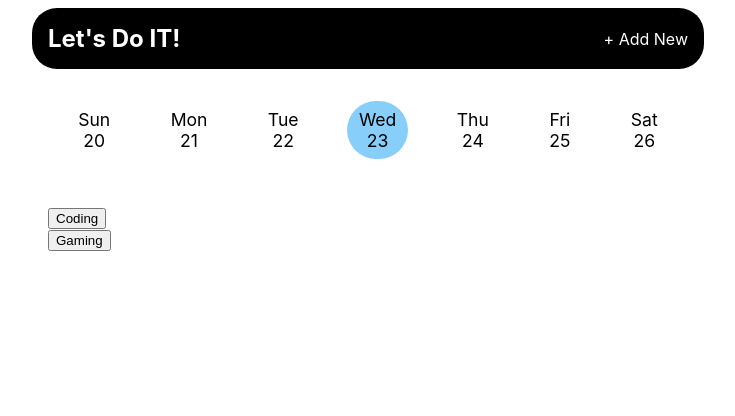
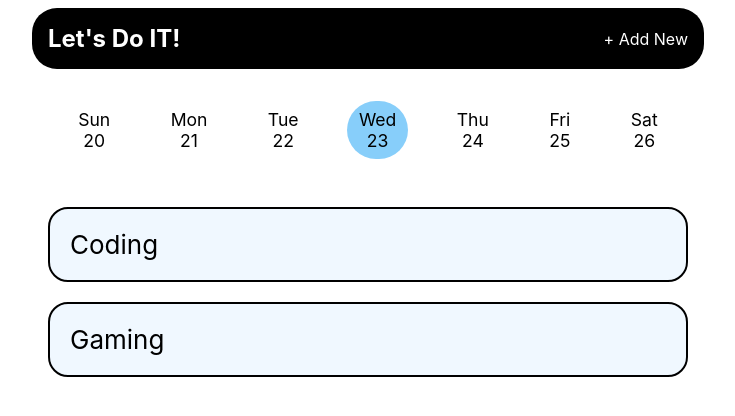
Before and after one commit to rezaaebraahimi/lets-do-it, a Flask app: page / in a window 1280 px wide. Shown: the top 416 px of the page, without its empty margins (272-1007 px from the left). Run offline with Flask 2, Linux system fonts and the light colour scheme; parts of the project's set-up code (start-up, migrations or seed data) failed here and were passed over; some web fonts are replaced.

Commit message:
upgrade-1.0.1

```diff
--- a/app.py
+++ b/app.py
@@ -42,7 +42,7 @@ def add_habit():
                            selected_date=datetime.date.today())
 
 
-@app.route("/complete", method=["POST", "GET"])
+@app.route("/complete", methods=["POST"])
 def complete():
     date_string = request.form.get("date")
     habit = request.form.get("habitName")
--- a/static/css/style.css
+++ b/static/css/style.css
@@ -100,3 +100,49 @@ body {
     flex-direction: column;
     align-items: center;
 }
+
+.habit {
+    display:flex;
+    flex-direction: row;
+    align-items: center;
+    justify-content: space-between;
+    font-size: 26px;
+    padding: 20px;
+    margin-bottom: 20px;
+    background-color: aliceblue;
+    border: 2px solid black;
+    border-radius: 20px;
+}
+
+.habit:not(.completed) {
+    padding: 0;
+}
+
+.habit:not(.completed):hover {
+    background-color: rgb(0, 155, 155);
+}
+
+.habit__icon {
+    width: 1em;
+    height: 1em;
+}
+
+.habit__name {
+    margin: 0;
+}
+
+.habit__form {
+    width: 100%;
+}
+
+.habit__button {
+    display: block;
+    width: 100%;
+    padding: 20px;
+    font-size: inherit;
+    font-family: inherit;
+    border: none;
+    text-align: left;
+    background-color: unset;
+    cursor: pointer;
+}
--- a/templates/home.html
+++ b/templates/home.html
@@ -5,10 +5,10 @@
     <section class="habit-list">
         {% for habit in habits %}
             {% set completed = habit in completions %}
-            {% if complete %}
-            <div class="habit_completed">
+            {% if completed %}
+            <div class="habit completed">
                 <p class="habit__name">
-                    { habit }
+                    {{ habit }}
                 </p>
                 <svg class="habit__icon" xmlns="http://www.w3.org/2000/svg" viewBox="0 0 20 20" fill="currentColor">
                     <path fill-rule="evenodd" d="M10 18a8 8 0 100-16 8 8 0 000 16zm3.707-9.293a1 1 0 00-1.414-1.414L9 10.586 7.707 9.293a1 1 0 00-1.414 1.414l2 2a1 1 0 001.414 0l4-4z" clip-rule="evenodd" />
@@ -17,8 +17,8 @@
             {% else %}
                 <div class="habit">
                     <form method="POST" class="habit__form" action="{{ url_for('complete') }}">
-                    <input type="hidden" id="habitName" name="habitName" value="{{ habit }}" />
-                    <input type="hidden" id="date" name="date" value="{{ selected_date }}" />
+                    <input type="hidden"  name="habitName" value="{{ habit }}" />
+                    <input type="hidden"  name="date" value="{{ selected_date }}" />
                     <button type="submit" class="habit__button">
                             {{ habit }}
                     </button>
```
